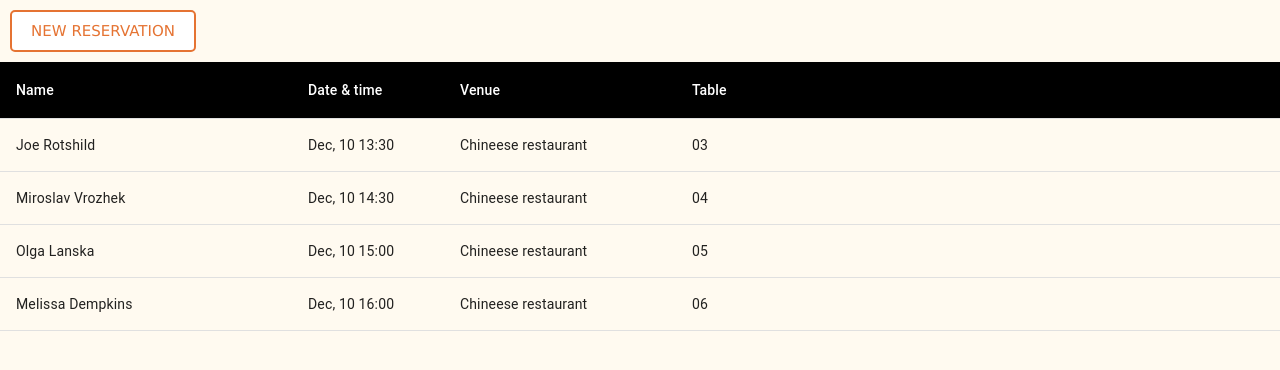
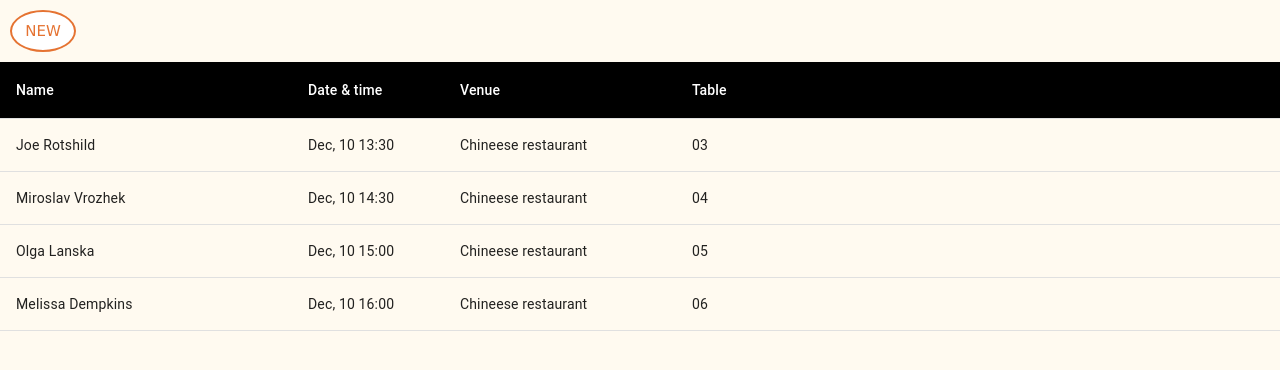
Before and after one commit to dimoff66/my_react_ts_code_example, a React (Create React App) app: page / in a window 1280 px wide. Shown: the top 370 px of the page. Built offline with nearby package versions, Linux system fonts and the light colour scheme.

Commit message:
button styles changes

```diff
--- a/src/App.module.css
+++ b/src/App.module.css
@@ -2,7 +2,8 @@
   background-color: floralwhite;
 }
 
-.NewReservationButton {
+.NewReservationButton:not([mock="mock"]) {
   margin: 10px;
-  max-width: 150px;
+  max-width: 30px;
+  border-radius: 50%;
 }
--- a/src/App.tsx
+++ b/src/App.tsx
@@ -108,7 +108,7 @@ const App: React.FC<Props> = (props: Props) => {
       ? <ReservationComponent />
       : <>
           <Button onClick={createNewReservation}
-            title="New reservation"
+            title="New"
             className={styles.NewReservationButton}
           />
 
--- a/src/Components/Reservation/TabTables/styles.module.css
+++ b/src/Components/Reservation/TabTables/styles.module.css
@@ -15,7 +15,7 @@
   border: solid 2px rgba(131, 93, 93, 0.445)
 }
 
-.DateButtonActive {
+.DateButtonActive, .DateButtonActive:not([disabled]):not(.menu):not(.link):hover {
   background-color: rgb(91, 46, 109);
   color: whitesmoke;
 }
@@ -33,12 +33,7 @@
   border-bottom: 1px solid rgb(118, 180, 180);
 }
 
-.TimeslotButtonActive {
-  background-color: rgb(116, 26, 134);
-  color: whitesmoke;
-}
-
-.TimeslotButtonActive:not([disabled]):not(.menu):not(.link):hover {
+.TimeslotButtonActive, .TimeslotButtonActive:not([disabled]):not(.menu):not(.link):hover {
   background-color: rgb(116, 26, 134);
   color: whitesmoke;
 }
```
